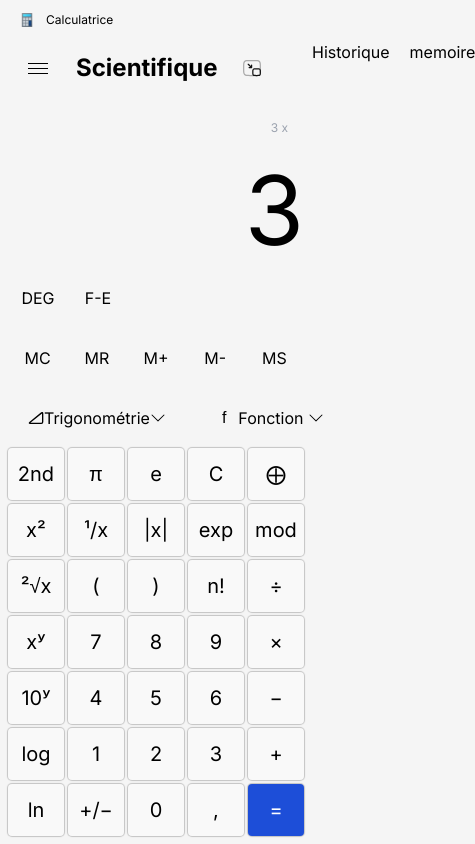
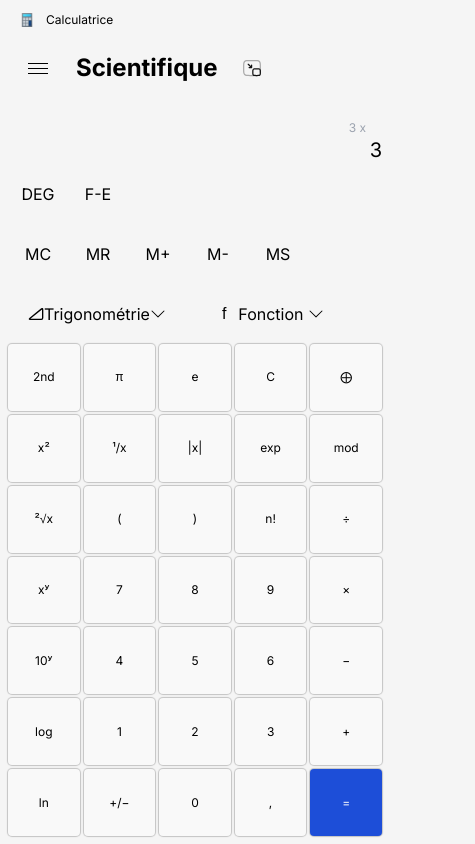
Before and after one commit to yassiEmp/calculatrice-clone, a Next.js app: page /calculatrices/scientifique in a window 390 px wide. Shown: the whole page, 475 px wide, since content can reach past the window. Built offline with nearby package versions, Linux system fonts and the light colour scheme; a web font is replaced by a local one.

Commit message:
[responsive of all the layout 1 calculatrice made starting to fik somme navigation issue and code duplication usage by creating new component and boilerplate code ]

```diff
--- a/app/calculatrices/(calculatrice)/(layout1)/layout.tsx
+++ b/app/calculatrices/(calculatrice)/(layout1)/layout.tsx
@@ -21,8 +21,8 @@ export default function RootLayout({
   }
   return (
     <>
-      <section className="flex h-full">
-        <section className="h-full w-4/5 flex flex-col p-2">
+      <section className="flex h-full ">
+        <section className="h-full w-4/5 flex flex-col p-2 max-[650px]:w-full ">
           {/* Screen to display information to user */}
           <Screen display={display} />
           <Feature name={name} />
--- a/app/calculatrices/(calculatrice)/(layout1)/programmeur/page.tsx
+++ b/app/calculatrices/(calculatrice)/(layout1)/programmeur/page.tsx
@@ -95,7 +95,7 @@ const Page = () => {
         {boardType == "standard" ? (
           <div className="w-full h-full flex flex-col ">
             <div className="w-full h-1/6 flex ">
-              <div className="w-1/6 h-full">
+              <div className="w-1/6 h-full min-w-40">
                 <button
                   className="flex gap-1 items-center justify-center w-full p-2 h-full hover:bg-[#dedede] rounded "
                   onClick={() => {
@@ -117,7 +117,7 @@ const Page = () => {
                   ))}
                 </div>
               </div>
-              <div className="w-[16%] h-full relative ">
+              <div className="w-1/6 h-full min-w-40 relative ">
                 <button
                   className="flex gap-1 items-center justify-center w-full p-2 h-full hover:bg-[#dedede] rounded "
                   onClick={() => {
@@ -129,7 +129,7 @@ const Page = () => {
                   <BsChevronDown />
                 </button>
                 <div
-                  className={`w-full  min-h-fit h-[32vh] bg-[#848484] z-10 absolute p-3 flex flex-col justify-around rounded ${
+                  className={`w-full min-w-[200] h-[38vh] bg-[#d0d0d0] z-10 absolute p-3 flex flex-col justify-around rounded overflow-y-auto overflow-hidden ${
                     menu2 ? "" : " hidden"
                   }`}
                 >
@@ -137,12 +137,12 @@ const Page = () => {
                     <div>
                       <input
                         type="radio"
-                        className="w-[22px] h-[22px]"
+                        className="w-[22px] h-[22px] selection:bg-white "
                         id="arith"
                         name="movement"
                       />
                     </div>
-                    <label htmlFor="arith" className="grow text-xl">
+                    <label htmlFor="arith" className="grow lg:text-sm ">
                       Décalage arithmétique
                     </label>
                   </div>
@@ -155,7 +155,7 @@ const Page = () => {
                         name="movement"
                       />
                     </div>
-                    <label htmlFor="log" className="grow text-xl">
+                    <label htmlFor="log" className="grow lg:text-sm ">
                       Décalage logique
                     </label>
                   </div>
@@ -168,7 +168,7 @@ const Page = () => {
                         name="movement"
                       />
                     </div>
-                    <label htmlFor="par" className="grow text-xl">
+                    <label htmlFor="par" className="grow lg:text-sm ">
                       Faire pivoter par le deplacement circulaire
                     </label>
                   </div>
@@ -181,7 +181,7 @@ const Page = () => {
                         name="movement"
                       />
                     </div>
-                    <label htmlFor="via" className="grow text-xl">
+                    <label htmlFor="via" className="grow lg:text-sm ">
                       Faire pivoter via le deplacement circulaire de transport
                     </label>
                   </div>
--- a/app/calculatrices/(calculatrice)/(layout1)/scientifique/page.tsx
+++ b/app/calculatrices/(calculatrice)/(layout1)/scientifique/page.tsx
@@ -52,7 +52,7 @@ const Layout = () => {
             </div>
             <div
               className={
-                "w-[25vw] grid grid-cols-4 h-[15vh] absolute gap-1 p-1 bg-[#e7e7e7]  z-30 rounded " +
+                "w-[25vw] grid grid-cols-4 h-[15vh] absolute gap-1 p-1 bg-[#e7e7e7]  z-30 rounded min-h-52 min-w-80" +
                 (trig ? "" : " hidden")
               }
             >
@@ -63,7 +63,7 @@ const Layout = () => {
               )}
             </div>
           </div>
-          <div>
+          <div className="relative flex flex-col items-start">
             <div
               className="flex gap-1 h-full items-center justify-center hover:bg-[rgba(0,0,0,0.1)] p-5 rounded w-min"
               onClick={() => open("func")}
@@ -74,10 +74,10 @@ const Layout = () => {
               <button>Fonction</button>
               <BsChevronDown />
             </div>
-            <div>
+            <div className="">
               <div
                 className={
-                  "w-[25vw] grid grid-cols-3 h-[15vh] absolute gap-1 p-1 bg-[#e7e7e7]  z-30 rounded " +
+                  "w-[25vw] grid grid-cols-3 h-[15vh] absolute gap-1 p-1 bg-[#e7e7e7]  z-30 rounded min-h-52 min-w-40 " +
                   (func ? "" : " hidden")
                 }
               >
--- a/app/layout.tsx
+++ b/app/layout.tsx
@@ -16,7 +16,7 @@ export default function RootLayout({
   children: React.ReactNode;
 }>) {
   return (
-    <html lang="en" className={`${inter.className} w-full h-full bg-neutral-100 `}>
+    <html lang="en" className={`${inter.className} w-full h-full bg-neutral-100 lg:text-2xs `}>
       <body className={`${inter.className} w-full h-full `}>{children}</body>
     </html>
   );
--- a/components/Button.tsx
+++ b/components/Button.tsx
@@ -6,7 +6,7 @@ interface ButtonProps {
 const Button: React.FC<ButtonProps> = ({ name, handler }) => {
   return (
     <button
-      className={`bg-[#f9f9f9] w-full h-full relative flex justify-center items-center text-center rounded shadow-[0px_0px_1px_1px_rgba(0,0,0,0.2)] text-xl hover:bg-[#cdcdcd20] ${
+      className={`bg-[#f9f9f9] w-full h-full relative flex justify-center items-center text-center rounded shadow-[0px_0px_1px_1px_rgba(0,0,0,0.2)] sm:text-sm lg:text-xl min-[300px]:text-xs hover:bg-[#cdcdcd20] ${
         name == "=" ? "bg-blue-700 text-white hover:bg-blue-500" : ""
       }`}  onClick={()=>{
         if(handler){
--- a/components/Feature.tsx
+++ b/components/Feature.tsx
@@ -5,19 +5,19 @@ const Feature = ({ name }: { name: string }) => {
     case "standard":
       return (
         <div className="flex ">
-          <button className="w-[60px] h-[60px] flex items-center justify-center rounded-lg hover:bg-gray-200">
+          <button className="w-[60px] h-[60px] flex items-center justify-center rounded-lg hover:bg-gray-200 font-light text-sm">
             MC
           </button>
-          <button className="w-[60px] h-[60px] flex items-center justify-center rounded-lg hover:bg-gray-200">
+          <button className="w-[60px] h-[60px] flex items-center justify-center rounded-lg hover:bg-gray-200 font-light text-sm">
             MR
           </button>
-          <button className="w-[60px] h-[60px] flex items-center justify-center rounded-lg hover:bg-gray-200">
+          <button className="w-[60px] h-[60px] flex items-center justify-center rounded-lg hover:bg-gray-200 font-light text-sm">
             M+
           </button>
-          <button className="w-[60px] h-[60px] flex items-center justify-center rounded-lg hover:bg-gray-200">
+          <button className="w-[60px] h-[60px] flex items-center justify-center rounded-lg hover:bg-gray-200 font-light text-sm">
             M-
           </button>
-          <button className="w-[60px] h-[60px] flex items-center justify-center rounded-lg hover:bg-gray-200">
+          <button className="w-[60px] h-[60px] flex items-center justify-center rounded-lg hover:bg-gray-200 font-light text-sm">
             MS
           </button>
         </div>
@@ -25,7 +25,7 @@ const Feature = ({ name }: { name: string }) => {
 
     case "scientifique":
       return (
-        <div className="flex flex-col">
+        <div className="flex flex-col grow">
           <div className="flex ">
             <div className="w-[60px] h-[60px] flex items-center justify-center rounded-lg hover:bg-gray-200">
               DEG
@@ -56,8 +56,8 @@ const Feature = ({ name }: { name: string }) => {
 
     case "programmeur":
       return (
-        <div className="h-1/5 ">
-          <div className="h-full flex flex-col">
+        <div className="h-1/5 relative">
+          <div className="h-full flex flex-col relative overflow-auto">
             <div className="flex h-1/4 gap-2 relative pl-4 m-1 items-center hover:bg-[#5f5f5f40] rounded">
               <div className="absolute w-1 bg-blue-500 rounded h-1/2 left-0"></div>
               <p className="uppercase w-20">hex</p>
@@ -80,7 +80,7 @@ const Feature = ({ name }: { name: string }) => {
             </div>
           </div>
         </div>
-      )
+      );
   }
 };
 
--- a/components/LeftBar.jsx
+++ b/components/LeftBar.jsx
@@ -2,7 +2,7 @@ import React from 'react'
 
 const LeftBar = () => {
   return (
-    <section className='h-full w-1/5 absolute top-0 right-0 grow'>
+    <section className='h-full w-1/5 absolute top-0 right-0 grow max-[650px]:hidden '>
       <nav className='w-full h-8 flex gap-5'>
         <p className='h-6'>Historique</p>
         <p className='h-6'>memoire</p>
--- a/components/Screen.tsx
+++ b/components/Screen.tsx
@@ -3,11 +3,11 @@ import React, { useState } from "react";
 const Screen = ({ display }: { display: string }) => {
   const [ongoingOperation, setOngoingOperation] = useState(" 3  x ");
   return (
-    <section className="w-full flex flex-col h-48">
+    <section className="w-full flex flex-col h-1/8">
       {/* CREATING A P TAG TO DISPLAY THE CURRENT OPERATION */}
-      <p className="h-15 text-xs text-right grow text-gray-400 p-4">{ongoingOperation}</p>
+      <p className="h-6 text-xs text-right text-gray-400 p-4">{ongoingOperation}</p>
       {/* CREATING A P TAG TO DISPLAY THE CURRENT RESULT */}
-      <input className="text-right text-8xl h-23 bg-transparent w-full" value={display} readOnly />
+      <input className="text-right text-6xl bg-transparent w-full lg:text-8xl min-[100px]:text-xl" value={display} readOnly />
     </section>
   );
 };
```
Lines whose indentation alone changed are shown as unchanged.
